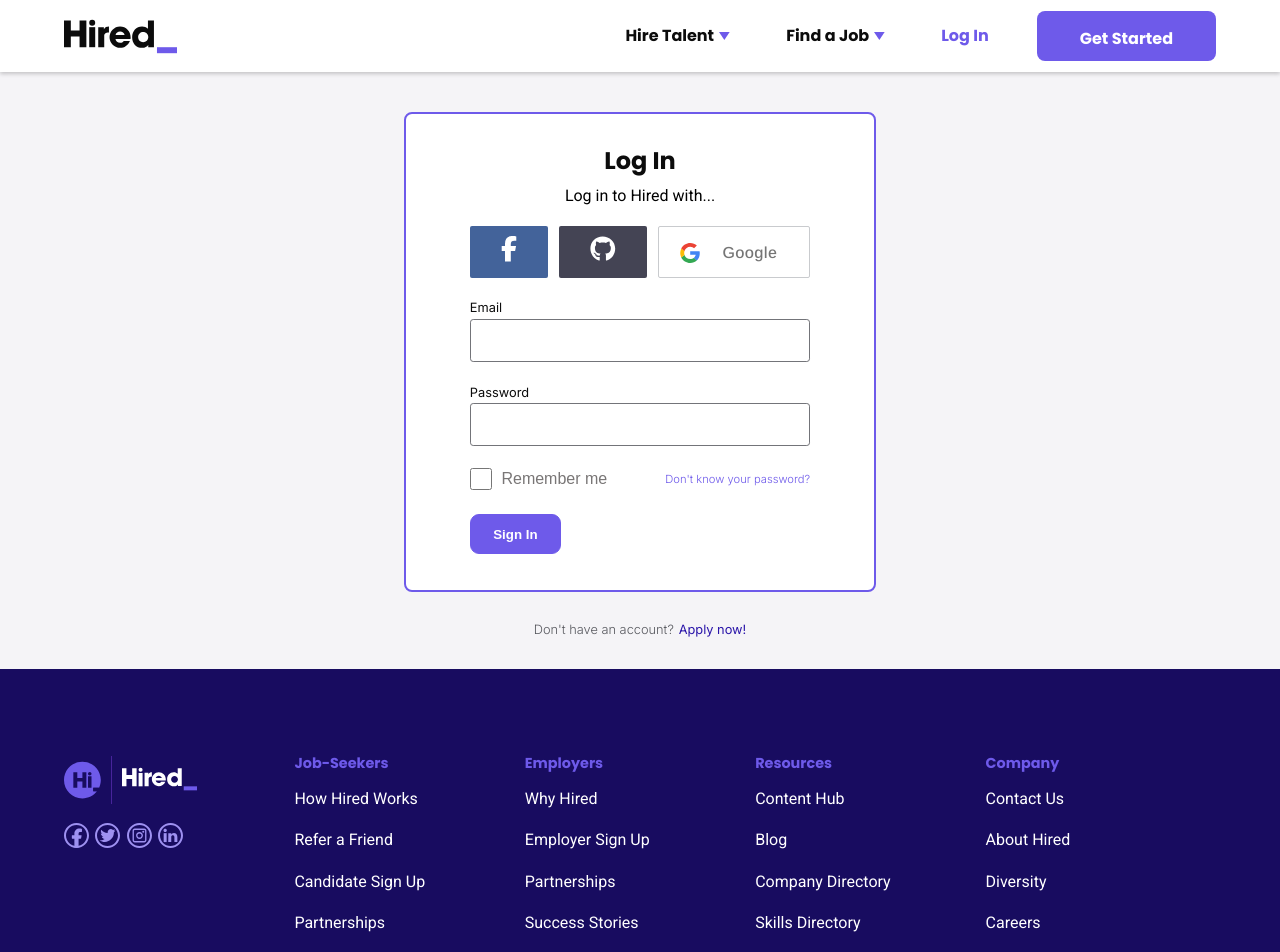
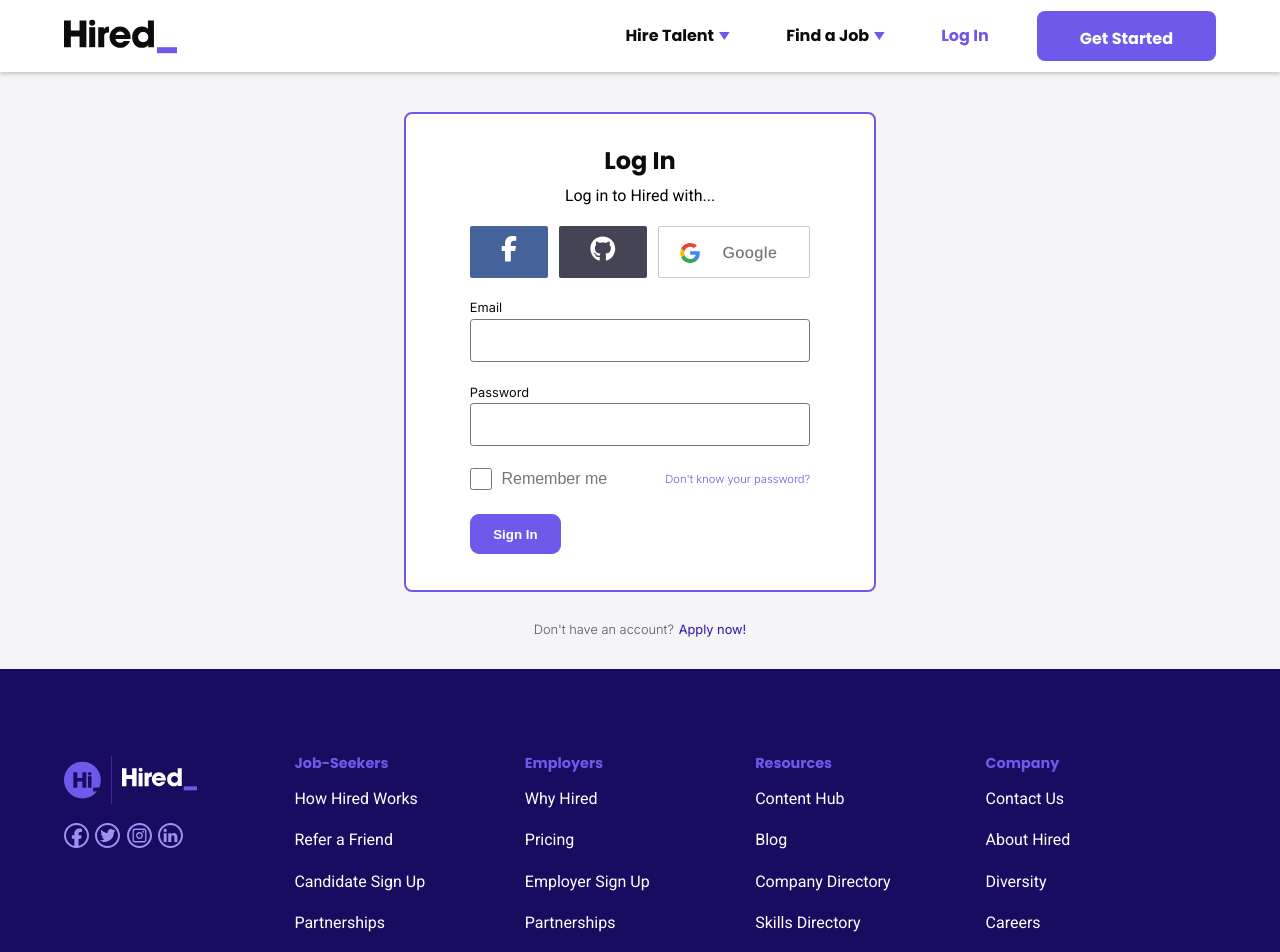
Before and after one commit to priscilla-codes/hired, a React (Create React App) app in the folder hired-styled-components/: page / in a window 1280 px wide. Shown: the top 952 px of the page. Built offline with nearby package versions, Linux system fonts and the light colour scheme; a web font is replaced by a local one.

Commit message:
Add 'Pricing' link to 'Employers' column

```diff
--- a/hired-styled-components/src/components/Footer.js
+++ b/hired-styled-components/src/components/Footer.js
@@ -75,6 +75,9 @@
             <ul>
               <li>
                 <a href="#">Why Hired</a>
+              </li>
+              <li>
+                <a href="#">Pricing</a>
               </li>
               <li>
                 <a href="#">Employer Sign Up</a>
```
